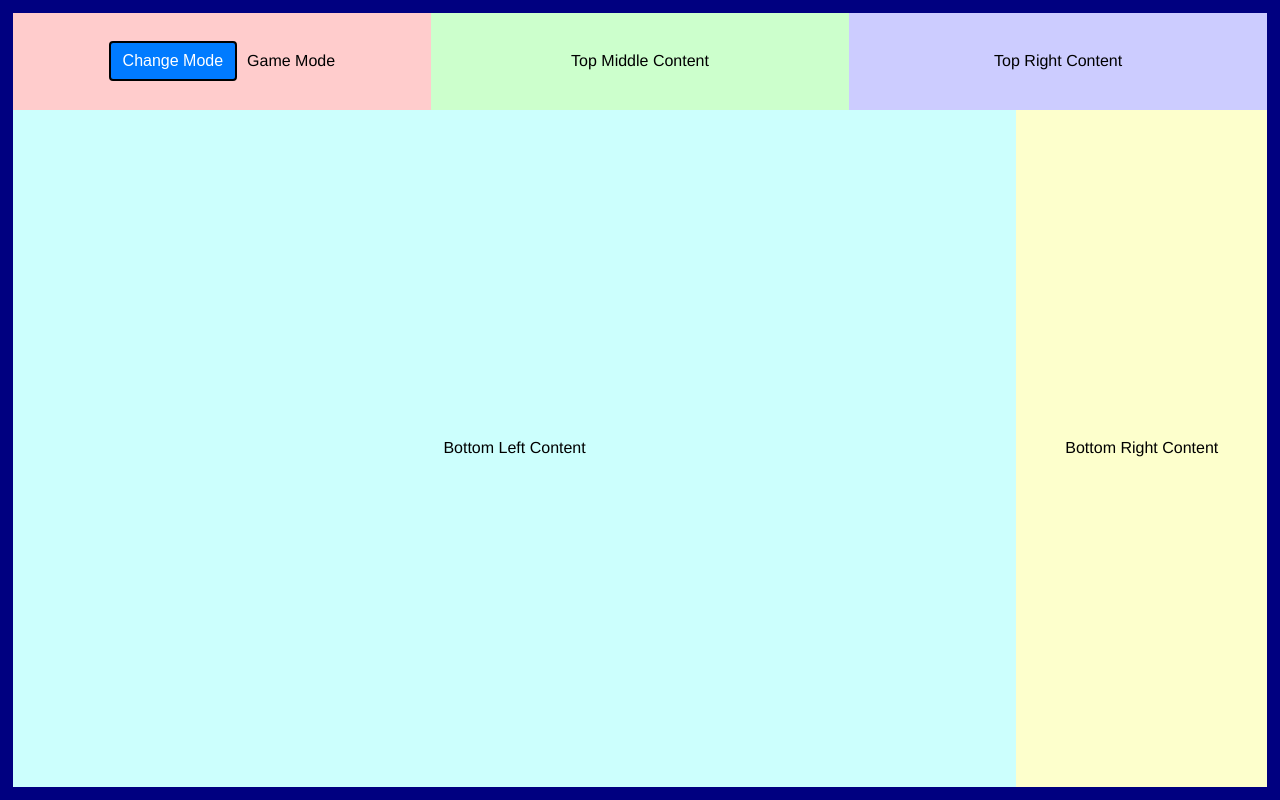
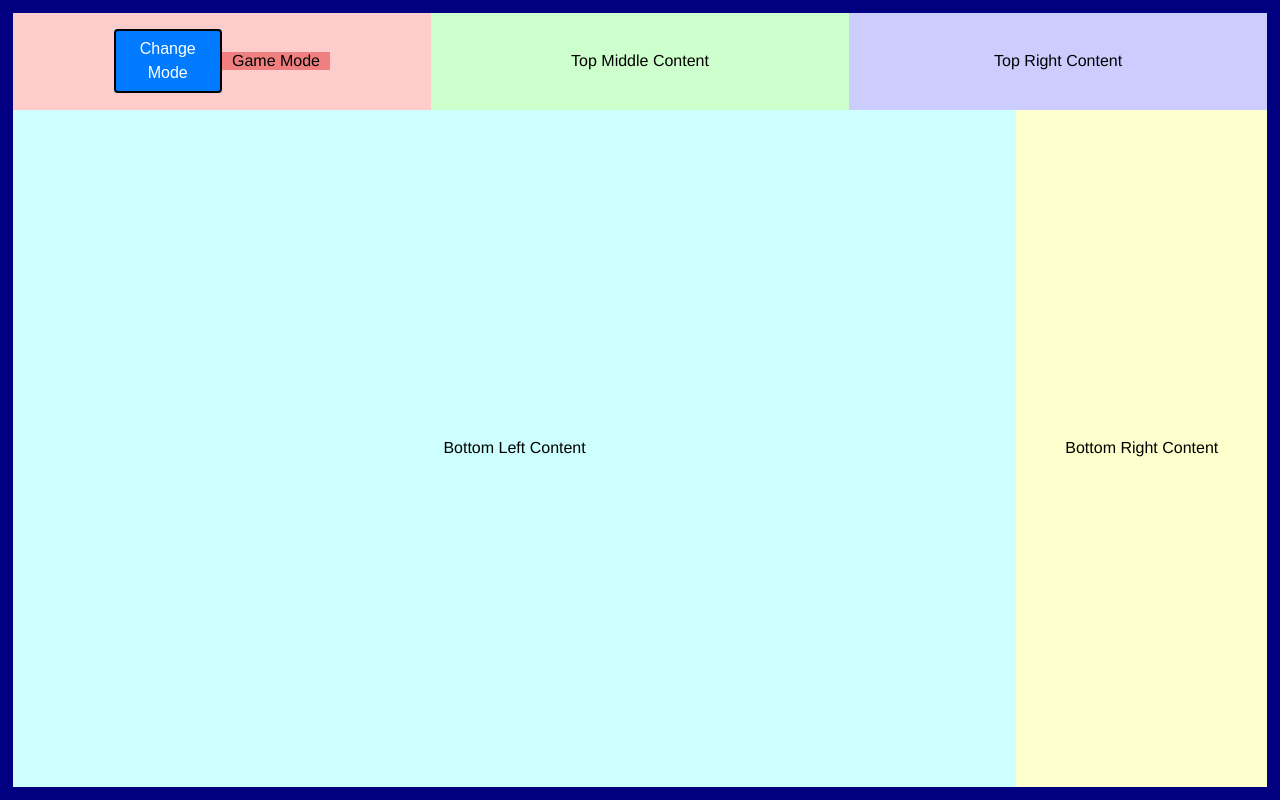
Before and after one commit to smborio/gridmap-manager, an Angular app: page / in a window 1280 px wide. Built offline with nearby package versions, Linux system fonts and the light colour scheme.

Commit message:
trying to debug top left flex not centering

```diff
--- a/src/app/app.component.html
+++ b/src/app/app.component.html
@@ -1,15 +1,21 @@
 <div class="content">
-  <div class="section section-top">
-    <div class="section-top">
-      <div class="top-left">
-        <app-top-left></app-top-left>
-      </div>
-      <div class="top-middle">Top Middle Content</div>
-      <div class="top-right">Top Right Content</div>
+  <div class=" section section-top">
+    <div class="top-left">
+      <app-top-left></app-top-left>
+    </div>
+    <div class="top-middle">
+      Top Middle Content
+    </div>
+    <div class="top-right">
+      Top Right Content
     </div>
   </div>
   <div class="section section-bottom">
-    <div class="bottom-left">Bottom Left Content</div>
-    <div class="bottom-right">Bottom Right Content</div>
+    <div class="bottom-left">
+      Bottom Left Content
+    </div>
+    <div class="bottom-right">
+      Bottom Right Content
+    </div>
   </div>
 </div>
--- a/src/app/app.component.scss
+++ b/src/app/app.component.scss
@@ -55,7 +55,7 @@ $content-bg: #FFFFFF;
 .section-bottom {
     display: flex;
     flex: 7;
-    justify-content: center;
+    justify-content: space-around;
     align-items: center;
 
     .bottom-left,
--- a/src/app/components/top-components/top-left/top-left.component.html
+++ b/src/app/components/top-components/top-left/top-left.component.html
@@ -1,3 +1,8 @@
-<button class="my-btn-primary" (click)="toggleMode()">Change Mode</button>
-
-<span style="margin-left: 10px;">{{ dmModeService.getDmMode() ? 'DM Mode' : 'Game Mode' }}</span>
+<div class="mode-toggle-container">
+    <div class="mode-button">
+        <button class="my-btn-primary" (click)="toggleMode()">Change Mode</button>
+    </div>
+    <div class="mode-text">
+        <p>{{ dmModeService.getDmMode() ? 'DM Mode' : 'Game Mode' }}</p>
+    </div>
+</div>
--- a/src/app/components/top-components/top-left/top-left.component.scss
+++ b/src/app/components/top-components/top-left/top-left.component.scss
@@ -0,0 +1,35 @@
+.mode-toggle-container {
+    display: flex;
+    justify-content: space-evenly;
+    align-items: center;
+    width: 100%;
+
+
+    .mode-button{
+        flex: 1;
+        margin: 0;
+        padding: 0;
+        justify-content: center;
+        text-align: center;
+        background-color: lightblue;
+    }
+
+    .mode-text {
+        flex: 1;
+        margin: 0;
+        padding: 0;
+        justify-content: center;
+        text-align: center;
+        background-color: lightcoral;
+    }
+
+    .mode-button span,
+    .mode-text span {
+        white-space: nowrap;
+        overflow: hidden;
+    }
+
+    .mode-text p {
+        margin: 0; /* Removes default paragraph margins */
+    }
+}
--- a/src/app/services/dm-mode.service.ts
+++ b/src/app/services/dm-mode.service.ts
@@ -17,7 +17,7 @@ export class DmModeService {
   toggleDmMode(): void {
     if (!this.dmMode) {
       const passcode = prompt('Enter passcode to switch to DM Mode:');
-      if (passcode === '1234') {
+      if (passcode === '') {
         this.dmMode = !this.dmMode;
       } else {
         alert('Incorrect passcode.');
```
